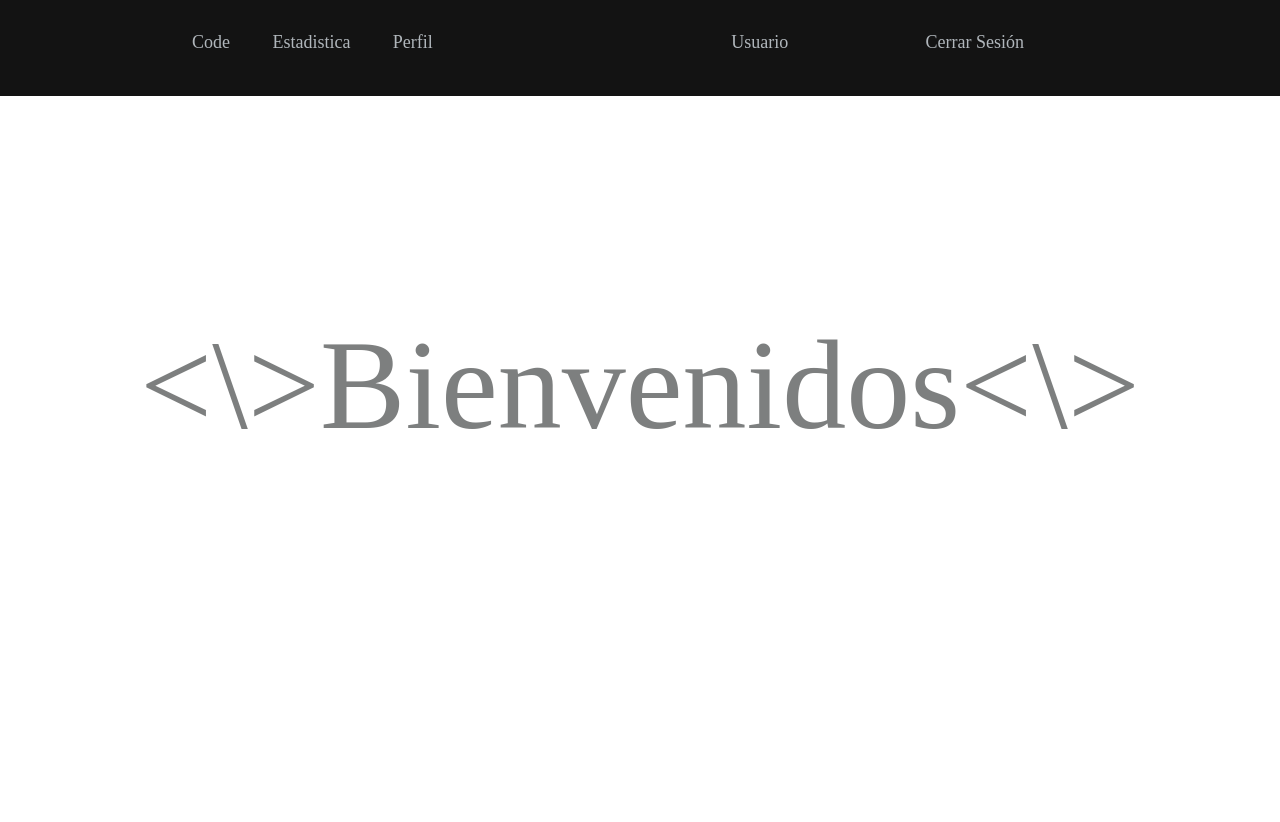
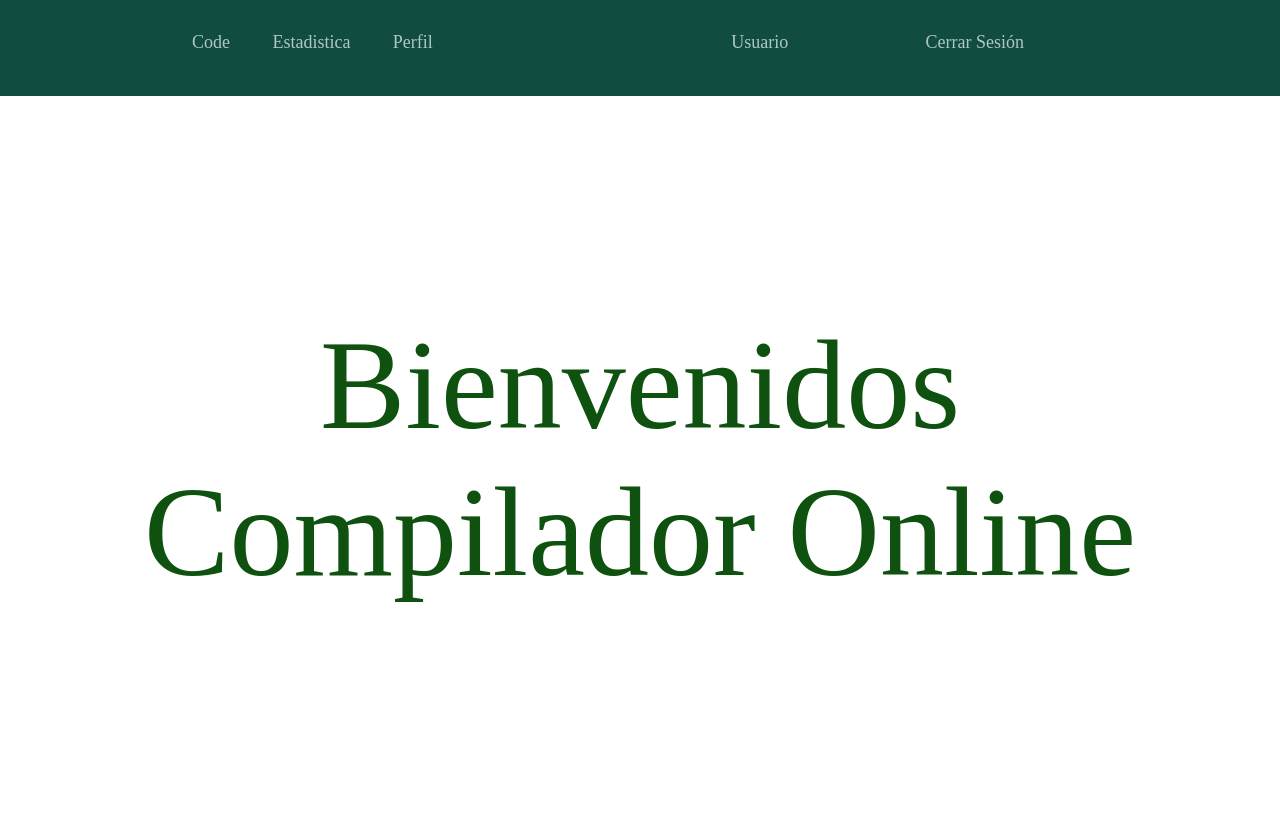
Before and after one commit to hernan1518/CompiladorOnlineh, a Django app: page /home in a window 1280 px wide. Before the commit the page ends 429 px from the top, so only its background shows below. Run offline with Django 3.2, Linux system fonts and the light colour scheme; parts of the project's set-up code (start-up, migrations or seed data) failed here and were passed over.

Commit message:
arreglos css
arreglos css usuario y home

```diff
--- a/123/static/css/linedTextEditor-jquery.css
+++ b/123/static/css/linedTextEditor-jquery.css
@@ -40,9 +40,9 @@
 
 .lined-textarea-container .lined-textarea {
     float: left;
-    margin-left: 10px;
-    width: calc(100% - 60px);
-    height: 100%;
+    margin-left: 50px;
+    width: calc(80% - 60px);
+    height: 80%;
     padding: 0;
     box-sizing: inherit;
     line-height: inherit;
--- a/123/static/css/styleHome.css
+++ b/123/static/css/styleHome.css
@@ -7,7 +7,7 @@
     width: 100vw;
     height: 12vh;
 
-    background: rgb(19, 19, 19);
+    background: rgb(16, 76, 63);
 }
 
 .centrar {
@@ -82,7 +82,7 @@
     text-align: center;
     font-family: 'dubai light';
     font-size: 10vw;
-    color: rgba(67, 69, 70, 0.692);
+    color: rgba(15, 81, 15, 1);
 }
 
 a:link{
--- a/123/templates/home.html
+++ b/123/templates/home.html
@@ -37,7 +37,7 @@
 {% block contenido %}
     <div class="inicio">
             <div class="cajaCentrar"></div>
-            <span class="bienvenido"><\>Bienvenidos<\></span>
+            <span class="bienvenido">Bienvenidos Compilador Online</span>
             <div class="cajaCentrar"></div>
     </div>
 {% endblock  %}
```
